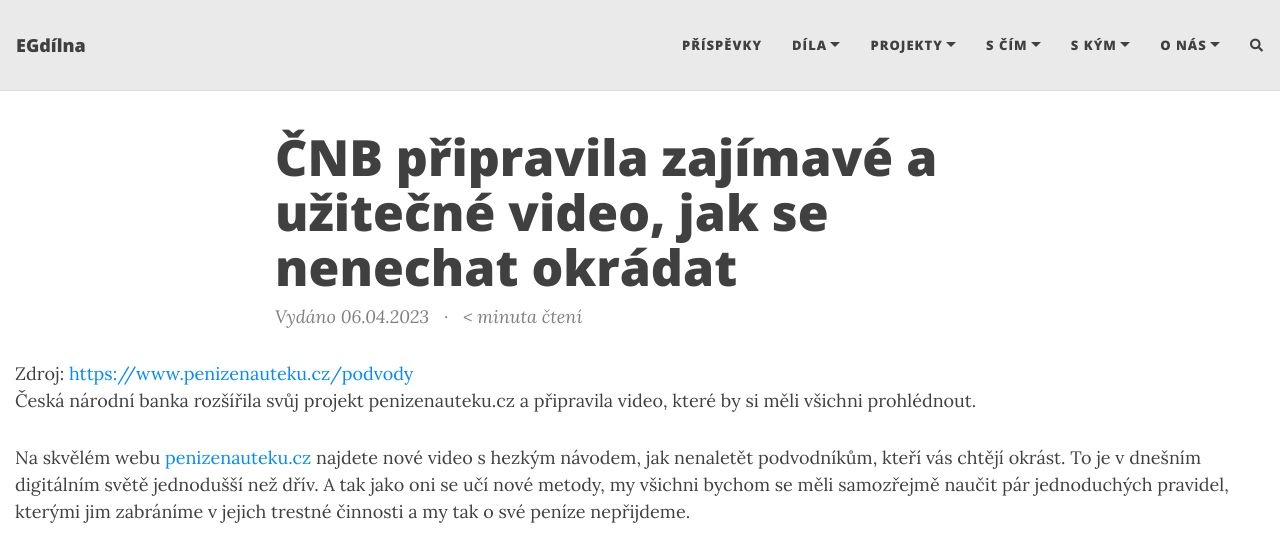
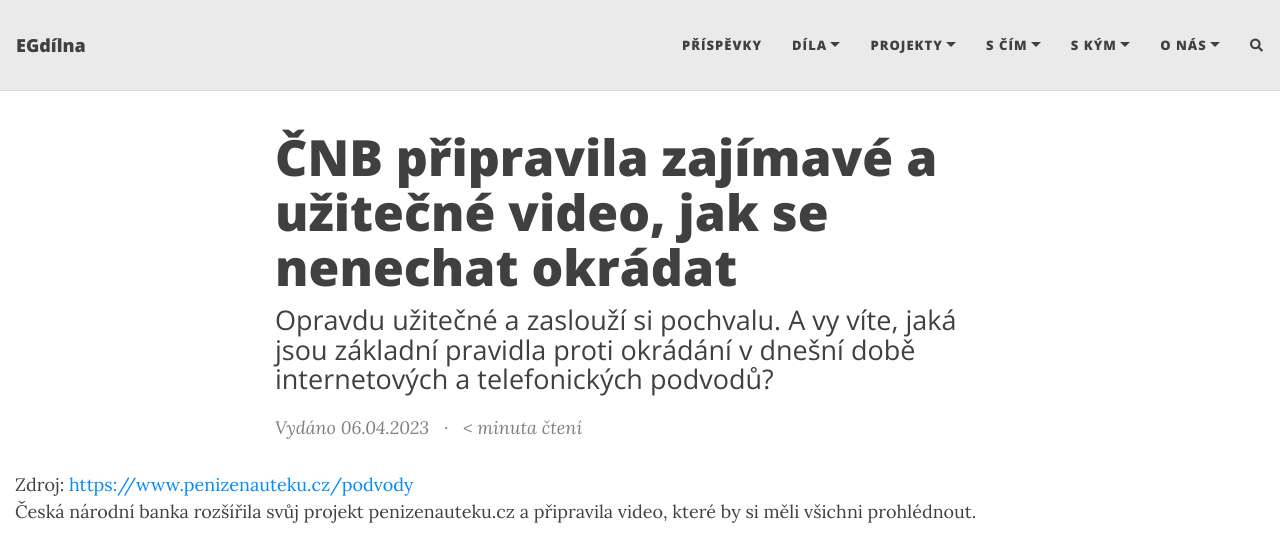
Before and after one commit to egdilna/egdilna.github.io, a Jekyll site: the page built from _posts/2023-04-06-cnb-penizenauteku-video-jak-se-nenechat-okrazt.md, in a window 1280 px wide and 1400 px high. Shown: the top 553 px of the window. Built offline with Jekyll 4.4.1, drawn with Linux system fonts in a browser that asks for light colours; nearby versions of some CDN libraries; comment, search, counter and statistics services are not loaded; some of the changed text lies outside the part shown; grey boxes are pictures that could not be loaded.

Commit message:
Update 2023-04-06-cnb-penizenauteku-video-jak-se-nenechat-okrazt.md

```diff
--- a/_posts/2023-04-06-cnb-penizenauteku-video-jak-se-nenechat-okrazt.md
+++ b/_posts/2023-04-06-cnb-penizenauteku-video-jak-se-nenechat-okrazt.md
@@ -1,7 +1,7 @@
 ---
 title: "ČNB připravila zajímavé a užitečné video, jak se nenechat okrádat"
-Subtitle: "Opravdu užitečné a zaslouží si pochvalu. A vy víte, jaká jsou základní pravidla proti okrádání v dnešní době internetových a telefonických podvodů?"
-Tags: [Bleskovky, Dejte pozor, Dobré vědět, Finance, Informace, Povedlo se]
+subtitle: "Opravdu užitečné a zaslouží si pochvalu. A vy víte, jaká jsou základní pravidla proti okrádání v dnešní době internetových a telefonických podvodů?"
+tags: [Bleskovky, Dejte pozor, Dobré vědět, Finance, Informace, Povedlo se]
 zdroj: https://www.penizenauteku.cz/podvody
 ---
 
```
